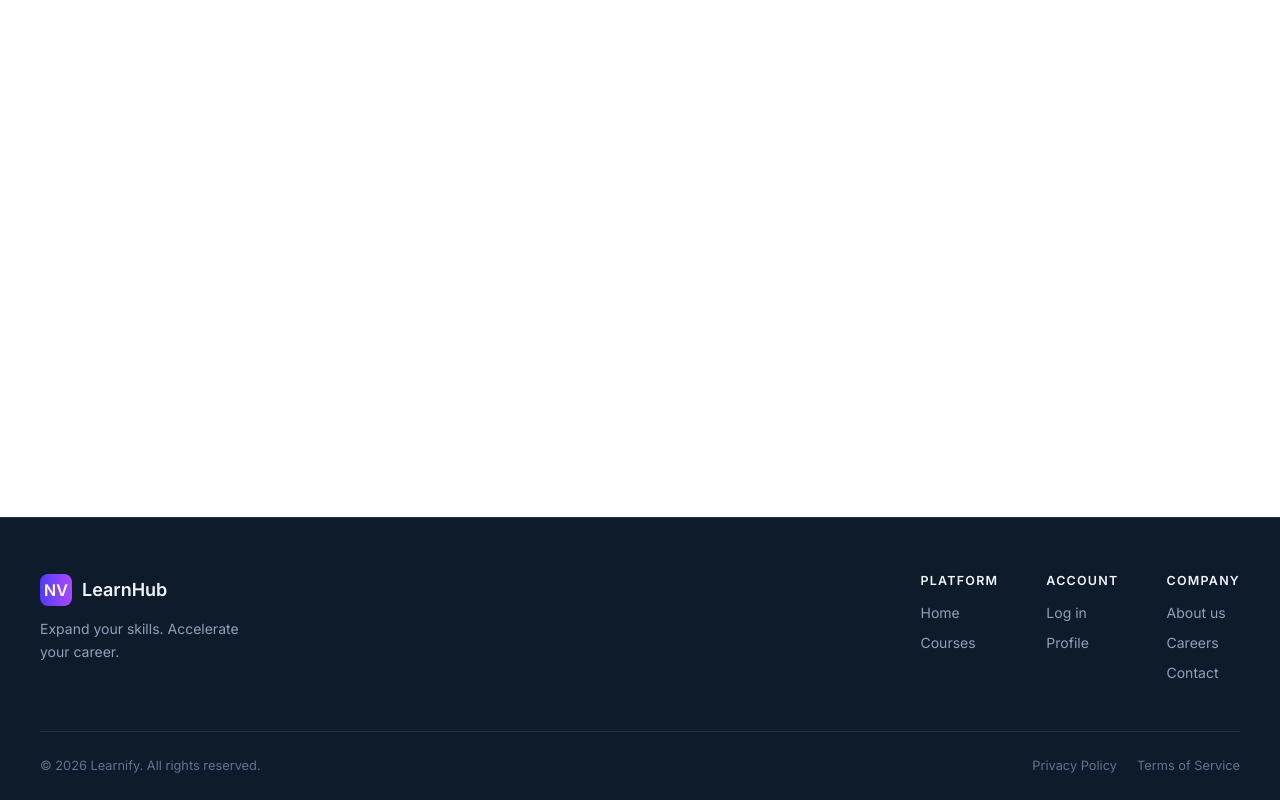
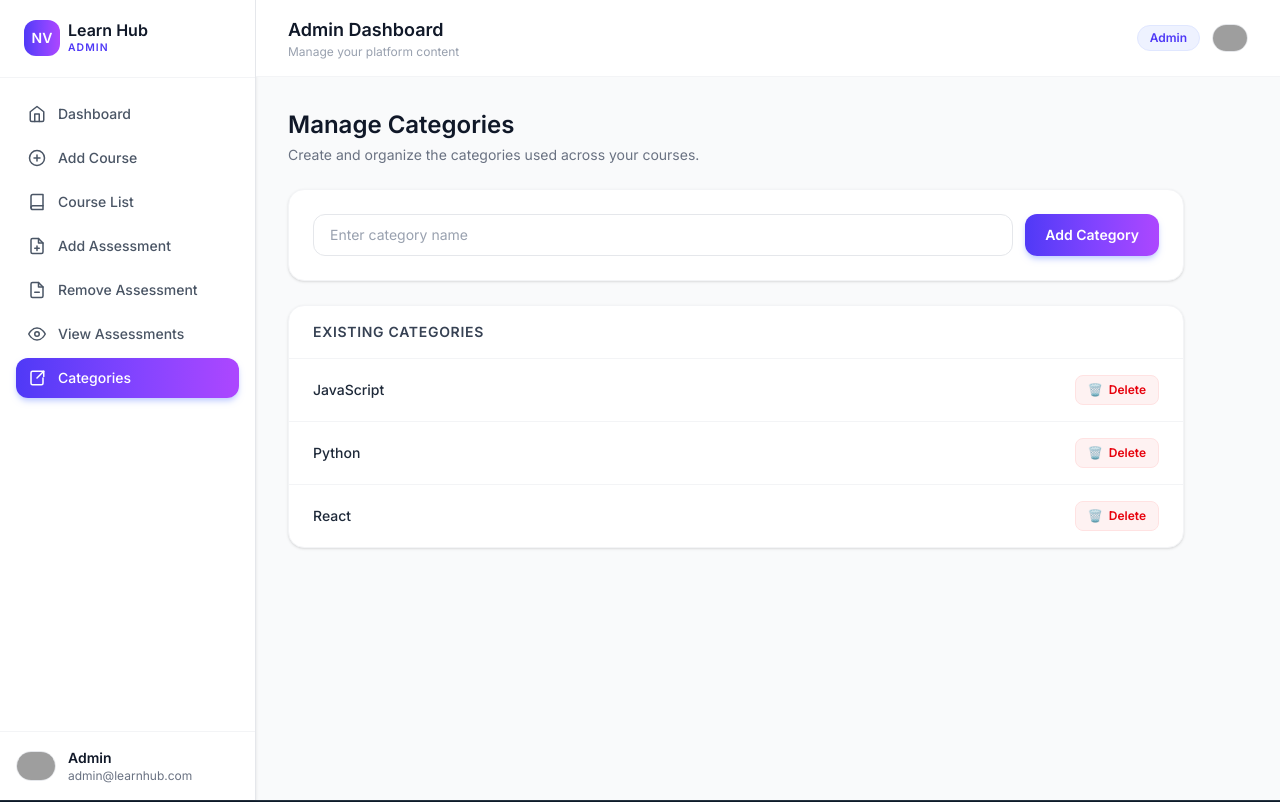
Before and after one commit to ReactCapstone/OnlineLearningPlatform_FE, a React (Vite) app: page /admin/categories in a window 1280 px wide. Shown: the top 802 px of the page. Built offline with nearby package versions, Linux system fonts and the light colour scheme; grey boxes are pictures that could not be loaded.

Commit message:
feat: add categories management UI in admin dashboard

```diff
--- a/src/components/layout/AdminLayout/AdminSidebar.tsx
+++ b/src/components/layout/AdminLayout/AdminSidebar.tsx
@@ -54,6 +54,15 @@ const SIDEBAR_LINKS = [
     icon: (
       <svg width="18" height="18" viewBox="0 0 24 24" fill="none" stroke="currentColor" strokeWidth="2" strokeLinecap="round" strokeLinejoin="round">
         <path d="M1 12s4-8 11-8 11 8 11 8-4 8-11 8-11-8-11-8z"/><circle cx="12" cy="12" r="3"/>
+      </svg>
+    ),
+  },
+  {
+    label: 'Categories',
+    to: '/admin/categories',
+    icon: (
+      <svg width="18" height="18" viewBox="0 0 24 24" fill="none" stroke="currentColor" strokeWidth="2" strokeLinecap="round" strokeLinejoin="round">
+        <path d="M20 12v7a2 2 0 01-2 2H6a2 2 0 01-2-2V5a2 2 0 012-2h7"/><path d="M14 3h7v7"/><path d="M21 3l-9 9"/>
       </svg>
     ),
   },
--- /dev/null
+++ b/src/pages/AdminDashboard/categories/Categories.tsx
@@ -0,0 +1,88 @@
+import { useState } from 'react'
+import AdminLayout from '../../../components/layout/AdminLayout/AdminLayout'
+
+const INITIAL_CATEGORIES = ['JavaScript', 'Python', 'React']
+
+export default function Categories() {
+  const [categories, setCategories] = useState(INITIAL_CATEGORIES)
+  const [categoryName, setCategoryName] = useState('')
+
+  const handleAddCategory = () => {
+    const trimmedName = categoryName.trim()
+
+    if (!trimmedName || categories.some(category => category.toLowerCase() === trimmedName.toLowerCase())) {
+      return
+    }
+
+    setCategories(prev => [...prev, trimmedName])
+    setCategoryName('')
+  }
+
+  const handleDeleteCategory = (categoryToDelete: string) => {
+    setCategories(prev => prev.filter(category => category !== categoryToDelete))
+  }
+
+  return (
+    <AdminLayout>
+      <div className="max-w-4xl space-y-6">
+        <div>
+          <h2 className="text-2xl font-bold text-gray-900">Manage Categories</h2>
+          <p className="mt-1 text-sm text-gray-500">Create and organize the categories used across your courses.</p>
+        </div>
+
+        <section className="rounded-2xl border border-gray-100 bg-white p-6 shadow-sm">
+          <form
+            onSubmit={event => {
+              event.preventDefault()
+              handleAddCategory()
+            }}
+            className="flex flex-col gap-3 sm:flex-row"
+          >
+            <label htmlFor="category-name" className="sr-only">Category name</label>
+            <input
+              id="category-name"
+              type="text"
+              value={categoryName}
+              onChange={event => setCategoryName(event.target.value)}
+              placeholder="Enter category name"
+              className="min-w-0 flex-1 rounded-xl border border-gray-200 px-4 py-2.5 text-sm text-gray-900 outline-none transition-all placeholder:text-gray-400 focus:border-indigo-500 focus:ring-2 focus:ring-indigo-500/20"
+            />
+            <button
+              type="submit"
+              className="rounded-xl bg-gradient-to-r from-indigo-600 to-purple-500 px-5 py-2.5 text-sm font-semibold text-white shadow-md shadow-indigo-200 transition-all hover:from-indigo-500 hover:to-purple-400"
+            >
+              Add Category
+            </button>
+          </form>
+        </section>
+
+        <section className="overflow-hidden rounded-2xl border border-gray-100 bg-white shadow-sm">
+          <div className="border-b border-gray-100 px-6 py-4">
+            <h3 className="text-sm font-bold uppercase tracking-wider text-gray-700">Existing Categories</h3>
+          </div>
+
+          {categories.length === 0 ? (
+            <p className="px-6 py-10 text-center text-sm text-gray-400">No categories added yet.</p>
+          ) : (
+            <div className="divide-y divide-gray-100">
+              {categories.map(category => (
+                <div key={category} className="flex items-center justify-between gap-4 px-6 py-4 transition-colors hover:bg-gray-50">
+                  <span className="text-sm font-medium text-gray-800">{category}</span>
+                  <button
+                    type="button"
+                    onClick={() => handleDeleteCategory(category)}
+                    aria-label={`Delete ${category}`}
+                    className="inline-flex items-center gap-1.5 rounded-lg border border-red-100 bg-red-50 px-3 py-1.5 text-xs font-semibold text-red-600 transition-colors hover:border-red-600 hover:bg-red-600 hover:text-white"
+                  >
+                    <span aria-hidden="true">🗑️</span>
+                    Delete
+                  </button>
+                </div>
+              ))}
+            </div>
+          )}
+        </section>
+      </div>
+    </AdminLayout>
+  )
+}
--- a/src/routes/AppRoutes.tsx
+++ b/src/routes/AppRoutes.tsx
@@ -21,6 +21,7 @@ import AdminLogin from '../pages/AdminDashboard/AdminLogin'
 import CourseList from '../pages/AdminDashboard/courses/CourseList'
 import AddCourse from '../pages/AdminDashboard/courses/AddCourse'
 import AddAssessment from '../pages/AdminDashboard/assessments/AddAssessment'
+import Categories from '../pages/AdminDashboard/categories/Categories'
 
 export default function AppRoutes() {
     return (
@@ -48,6 +49,7 @@ export default function AppRoutes() {
             <Route path="/admin/courses" element={<CourseList />} />
             <Route path="/admin/courses/add" element={<AddCourse />} />
             <Route path="/admin/assessments/add" element={<AddAssessment />} />
+            <Route path="/admin/categories" element={<Categories />} />
         </Routes>
     )
 }
```
